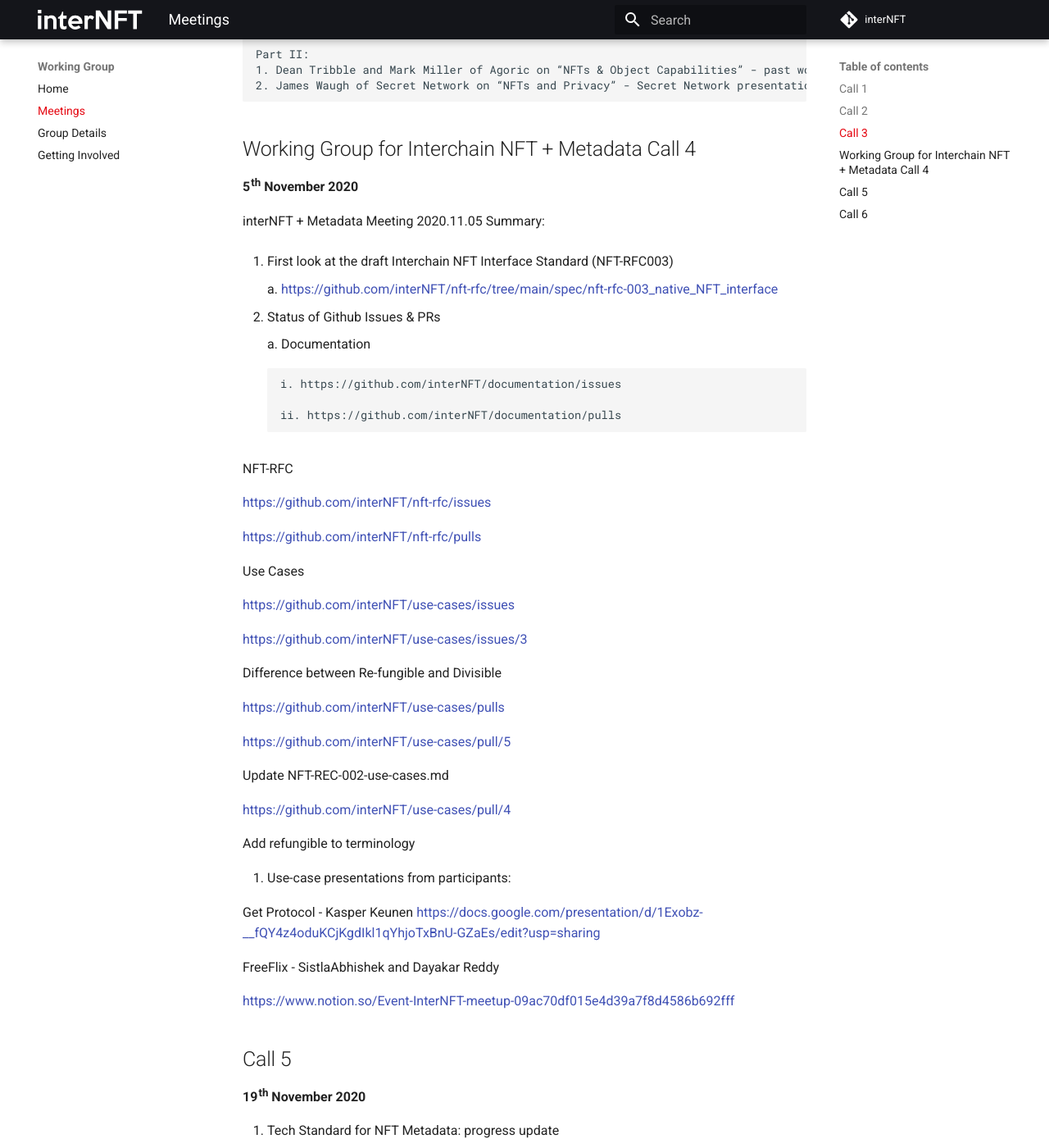
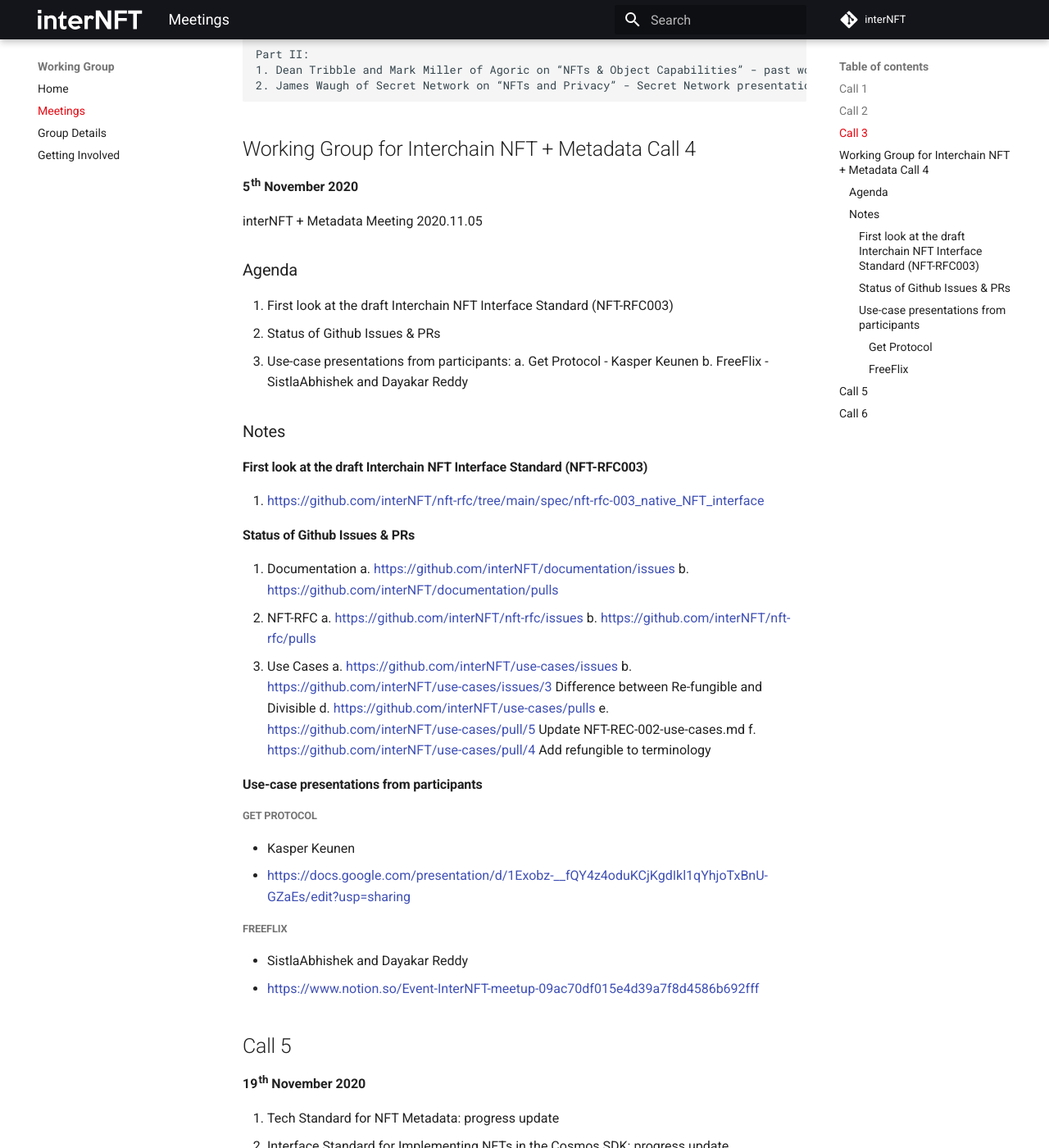
Before and after one commit to interNFT/documentation, an MkDocs documentation site: the page built from markdowns/workingGroup/meetings.md, in a window 1280 px wide and 1400 px high, scrolled down 2867 px. Shown: the whole window at 82% size. Built offline with MkDocs 1.6.1 and Material for MkDocs 9.7.7, drawn with Linux system fonts in a browser that asks for light colours.

Commit message:
update formatting

```diff
--- a/markdowns/workingGroup/meetings.md
+++ b/markdowns/workingGroup/meetings.md
@@ -139,62 +139,47 @@
 
 **5th November 2020**
 
-interNFT + Metadata Meeting 2020.11.05 Summary:
+interNFT + Metadata Meeting 2020.11.05
 
+### Agenda
+1. First look at the draft Interchain NFT Interface Standard (NFT-RFC003)
+2. Status of Github Issues & PRs
+3. Use-case presentations from participants:
+  a. Get Protocol - Kasper Keunen
+  b. FreeFlix - SistlaAbhishek and Dayakar Reddy
 
-1. First look at the draft Interchain NFT Interface Standard (NFT-RFC003)
+### Notes
 
-     a. https://github.com/interNFT/nft-rfc/tree/main/spec/nft-rfc-003_native_NFT_interface
+#### First look at the draft Interchain NFT Interface Standard (NFT-RFC003)
+1. https://github.com/interNFT/nft-rfc/tree/main/spec/nft-rfc-003_native_NFT_interface
 
+#### Status of Github Issues & PRs
+1. Documentation
+  a. https://github.com/interNFT/documentation/issues
+  b. https://github.com/interNFT/documentation/pulls
+2. NFT-RFC
+  a. https://github.com/interNFT/nft-rfc/issues
+  b. https://github.com/interNFT/nft-rfc/pulls
+3. Use Cases
+  a. https://github.com/interNFT/use-cases/issues
+  b. https://github.com/interNFT/use-cases/issues/3
+    Difference between Re-fungible and Divisible
+  d. https://github.com/interNFT/use-cases/pulls
+  e. https://github.com/interNFT/use-cases/pull/5
+    Update NFT-REC-002-use-cases.md
+  f. https://github.com/interNFT/use-cases/pull/4
+    Add refungible to terminology
 
-2. Status of Github Issues & PRs
+#### Use-case presentations from participants
 
-    a. Documentation
+##### Get Protocol
+* Kasper Keunen
+* https://docs.google.com/presentation/d/1Exobz-__fQY4z4oduKCjKgdIkl1qYhjoTxBnU-GZaEs/edit?usp=sharing
 
-        i. https://github.com/interNFT/documentation/issues
+##### FreeFlix
+* SistlaAbhishek and Dayakar Reddy
+* https://www.notion.so/Event-InterNFT-meetup-09ac70df015e4d39a7f8d4586b692fff
 
-        ii. https://github.com/interNFT/documentation/pulls
-
-
-
-NFT-RFC
-
-https://github.com/interNFT/nft-rfc/issues
-
-https://github.com/interNFT/nft-rfc/pulls
-
-
-
-Use Cases
-
-https://github.com/interNFT/use-cases/issues
-
-https://github.com/interNFT/use-cases/issues/3
-
-Difference between Re-fungible and Divisible
-
-https://github.com/interNFT/use-cases/pulls
-
- https://github.com/interNFT/use-cases/pull/5
-
-Update NFT-REC-002-use-cases.md
-
-https://github.com/interNFT/use-cases/pull/4
-
-Add refungible to terminology
-
-
-3. Use-case presentations from participants:
-
-
-
-Get Protocol - Kasper Keunen  https://docs.google.com/presentation/d/1Exobz-__fQY4z4oduKCjKgdIkl1qYhjoTxBnU-GZaEs/edit?usp=sharing
-
-
-
-FreeFlix - SistlaAbhishek and Dayakar Reddy
-
-https://www.notion.so/Event-InterNFT-meetup-09ac70df015e4d39a7f8d4586b692fff
 
 ## Call 5
 
```
